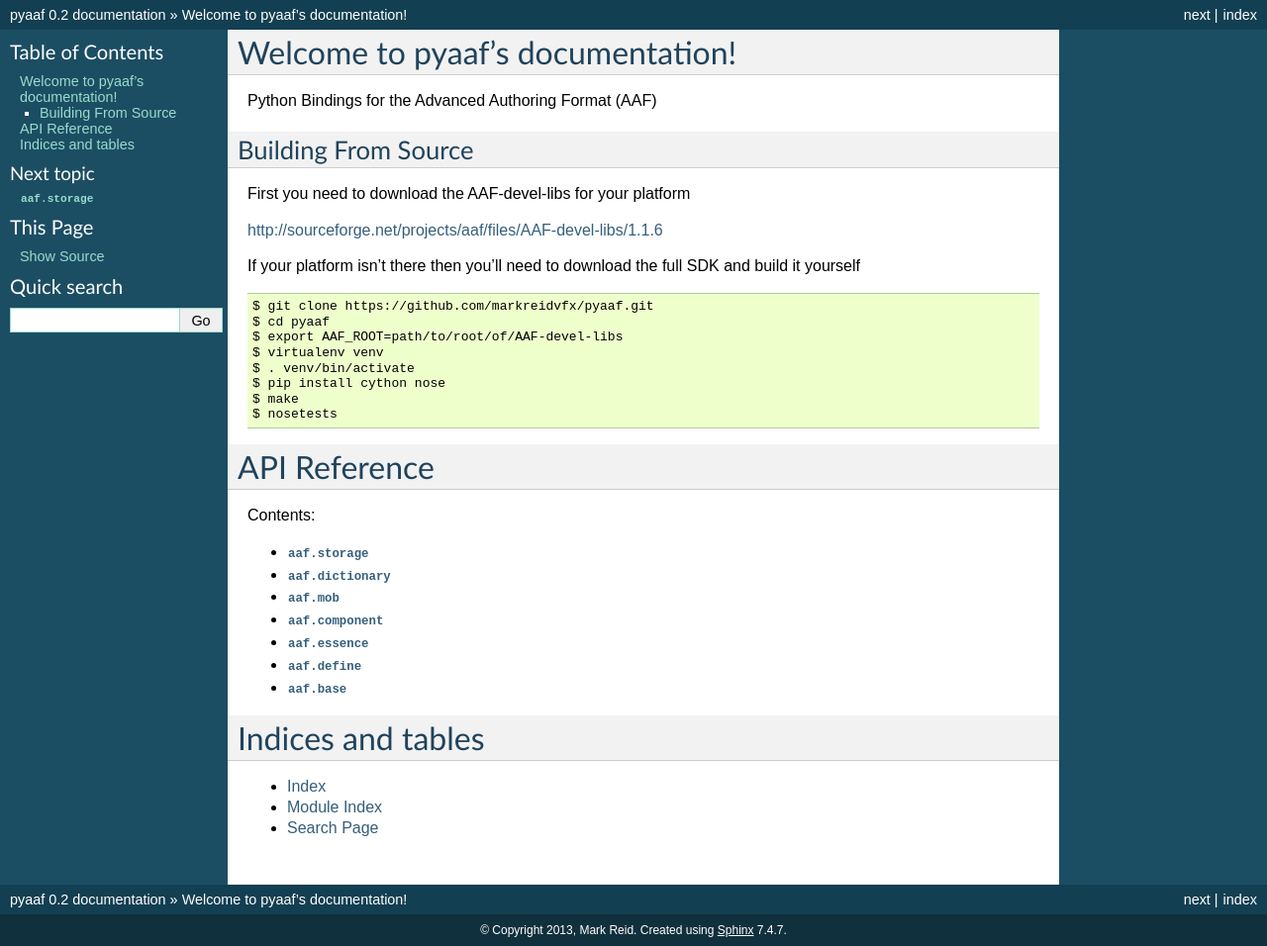
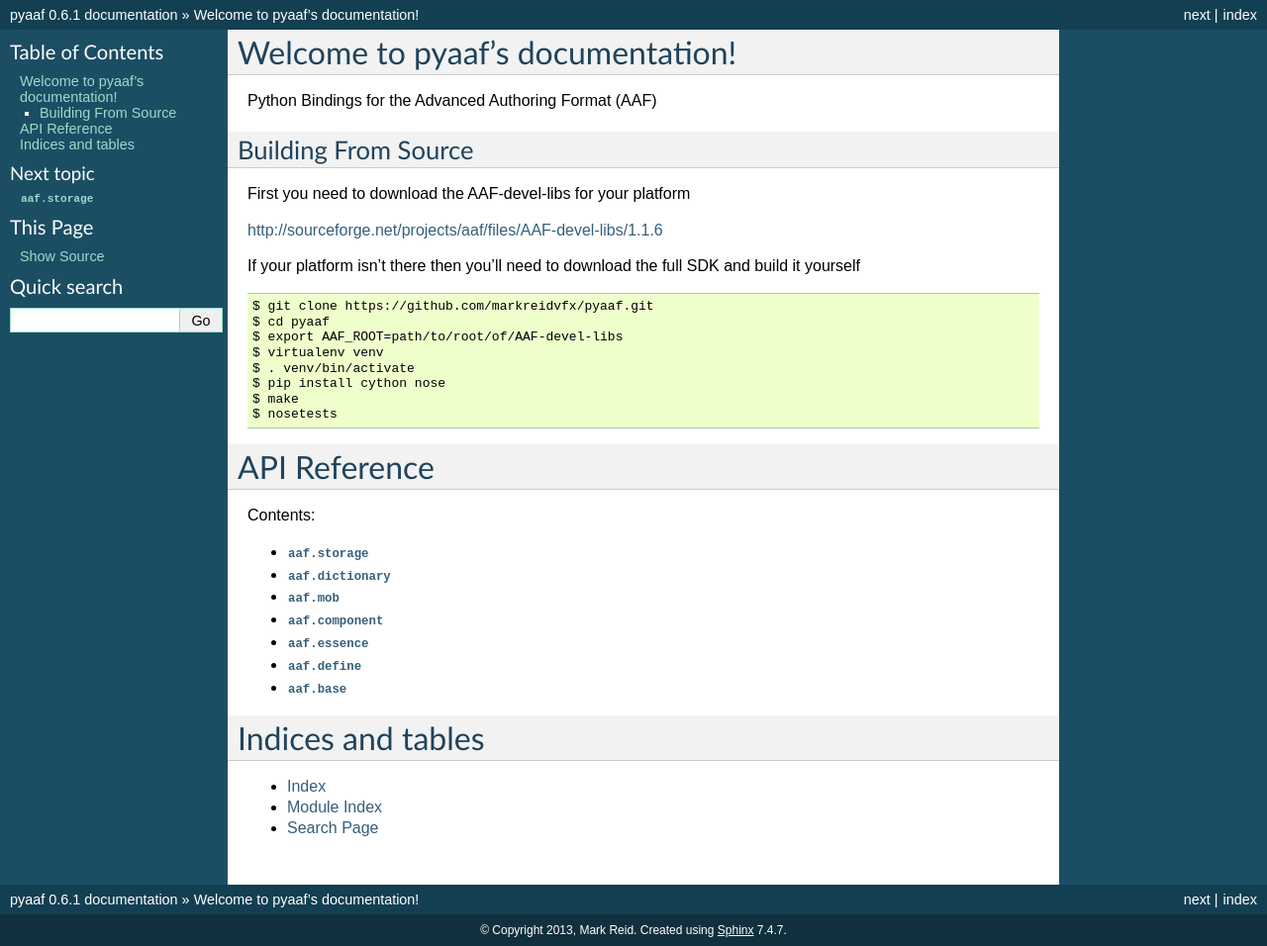
Before and after one commit to markreidvfx/pyaaf, a Sphinx documentation site: the page built from docs/index.rst, in a window 1280 px wide. Shown: the whole page at 99% size. Built offline with Sphinx 7.4.7, drawn with Linux system fonts in a browser that asks for light colours.

Commit message:
updated docs version and added link

```diff
--- a/docs/conf.py
+++ b/docs/conf.py
@@ -48,9 +48,9 @@
 # built documents.
 #
 # The short X.Y version.
-version = '0.2'
+version = '0.6'
 # The full version, including alpha/beta/rc tags.
-release = '0.2'
+release = '0.6.1'
 
 # The language for content autogenerated by Sphinx. Refer to documentation
 # for a list of supported languages.
```
Also changed, not shown: README.md (+2 -0 lines).
